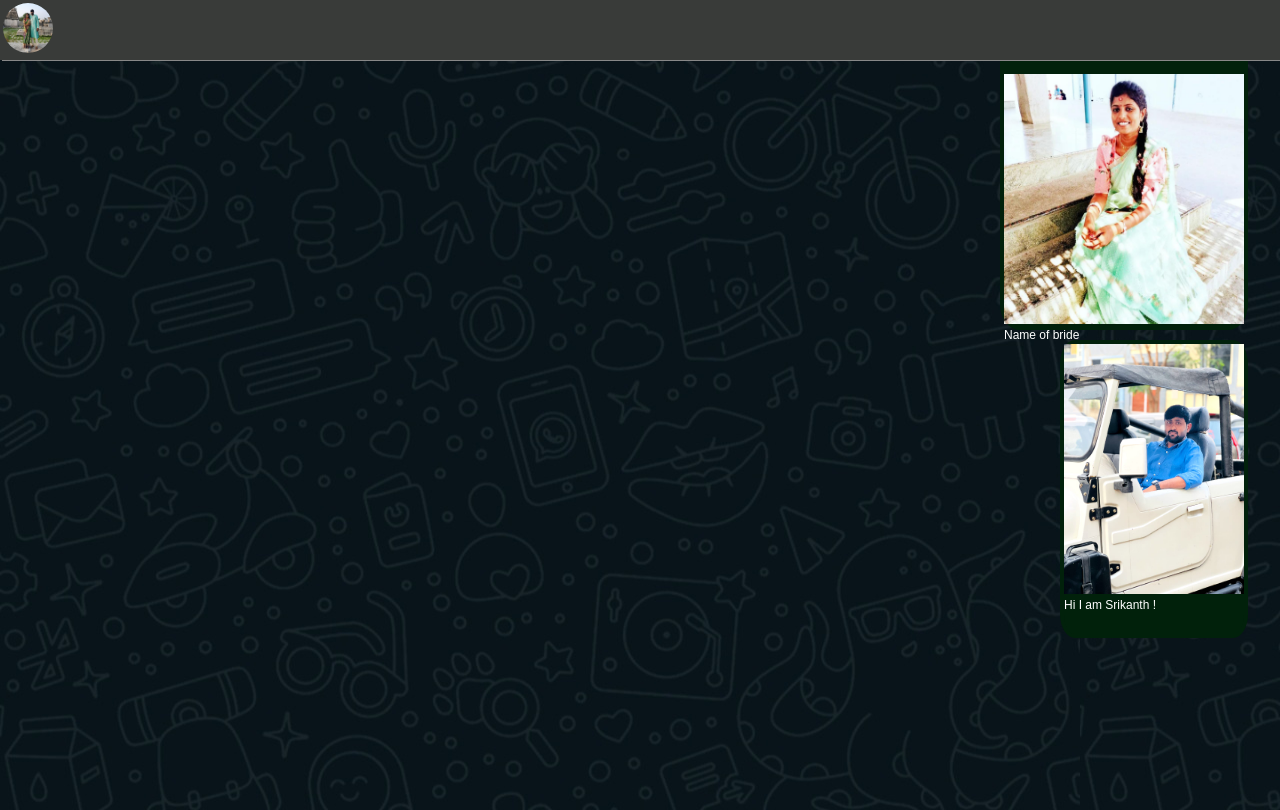
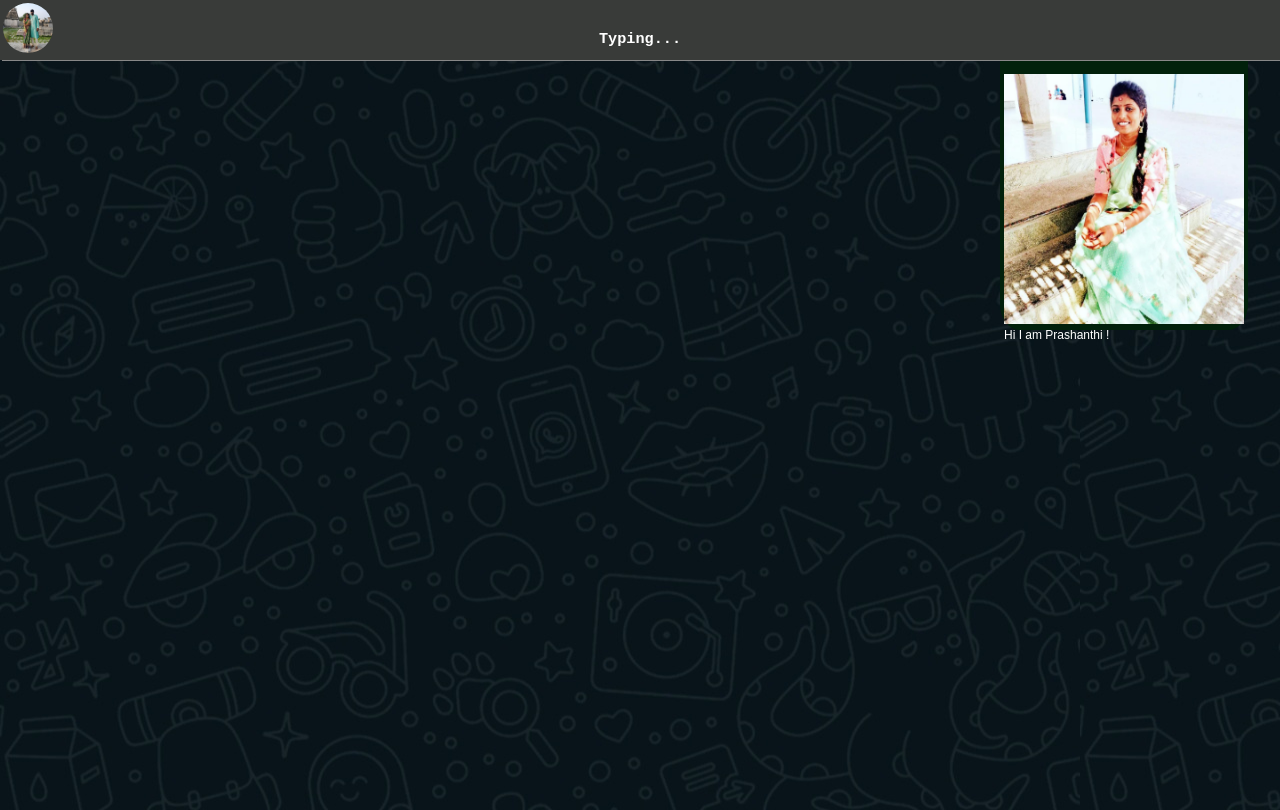
Before and after one commit to voligiarunkumar/marriage, a React (Create React App) app: page / in a window 1280 px wide. Built offline with nearby package versions, Linux system fonts and the light colour scheme.

Commit message:
completedchange

```diff
--- a/src/pages/Head.js
+++ b/src/pages/Head.js
@@ -10,7 +10,7 @@ const today= new Date();
 const nextMonth=new Date(today.getFullYear(),today.getMonth()+1, 5);
 const timeDiff=nextMonth.getTime()- today.getTime();
 const daysDiff=Math.ceil(timeDiff / (1000*3600*24));
-const marriageDaySentence=`There are ${daysDiff} days left for our marriage`
+const marriageDaySentence=daysDiff==0?'Welcome to our Marraige':`There are ${daysDiff} days left for our marriage`
 
 const classNameForType=canShowRemainingDay? "typingCompleted":"typing"
     return(<div className='head'>
--- a/src/pages/googleMap.js
+++ b/src/pages/googleMap.js
@@ -18,14 +18,12 @@ function GoogleMap() {
     </div>
   );
 
-
-
   let Narkkilakkad = (
     <iframe
       src="https://www.google.com/maps/embed?pb=!1m18!1m12!1m3!1d3813.4993126127756!2d78.0277987741169!3d17.09712651110416!2m3!1f0!2f0!3f0!3m2!1i1024!2i768!4f13.1!3m3!1m2!1s0x3bcbd140828a58d7%3A0x40b8b756413b3d5f!2sGM%20PATEL%20GARDENS!5e0!3m2!1sen!2sin!4v1681674440701!5m2!1sen!2sin"
       width="600"
       height="450"
-        style={{width:'300px',height:'70px',border:0}}
+      style={{ width: "300px", height: "70px", border: 0 }}
       allowfullscreen=""
       loading="lazy"
       referrerpolicy="no-referrer-when-downgrade"
@@ -34,21 +32,28 @@ function GoogleMap() {
 
   let Narkkilakkad2 = (
     <iframe
-        src="https://www.google.com/maps/embed?pb=!1m18!1m12!1m3!1d3813.4993126127756!2d78.0277987741169!3d17.09712651110416!2m3!1f0!2f0!3f0!3m2!1i1024!2i768!4f13.1!3m3!1m2!1s0x3bcbd140828a58d7%3A0x40b8b756413b3d5f!2sGM%20PATEL%20GARDENS!5e0!3m2!1sen!2sin!4v1681674440701!5m2!1sen!2sin"
+      src="https://www.google.com/maps/embed?pb=!1m18!1m12!1m3!1d3814.2459558972396!2d78.18448737468371!3d17.06061778377188!2m3!1f0!2f0!3f0!3m2!1i1024!2i768!4f13.1!3m3!1m2!1s0x3bcbcf67b126f045%3A0xa72dc317b7a7686c!2sAV%20Convention%20Shadnagar!5e0!3m2!1sen!2sin!4v1682165692112!5m2!1sen!2sin"
       width="600"
       height="450"
-        style={{width:'300px',height:'70px',border:0}}
+      style={{ width: "300px", height: "70px", border: 0 }}
       allowfullscreen=""
       loading="lazy"
       referrerpolicy="no-referrer-when-downgrade"
     ></iframe>
   );
-  return <div>{Narkkilakkad}
- <p className='whats-app-pargraph' style={{color:"yellow"}}><b>Marriage Location</b></p>
+  return (
+    <div>
+      {Narkkilakkad}
+      <p className="whats-app-pargraph" style={{ color: "yellow" }}>
+        <b>Marriage Location</b>
+      </p>
 
       {Narkkilakkad2}
- <p className='whats-app-pargraph' style={{color:"yellow"}}><b>Marriage Location</b></p>
-  </div>;
+      <p className="whats-app-pargraph" style={{ color: "yellow" }}>
+        <b>Reception Location</b>
+      </p>
+    </div>
+  );
 }
 
 export default GoogleMap;
--- a/src/pages/saveDate.js
+++ b/src/pages/saveDate.js
@@ -31,7 +31,7 @@ let saveDates=(<div className='main-div'>
 </div>
 
 
- <span className='Aysha'>name of birde</span>
+ <span className='Aysha'>Prashanthi</span>
  </h2>
 </div>
 <div>
--- a/src/pages/whatsApp.js
+++ b/src/pages/whatsApp.js
@@ -27,7 +27,7 @@ const WhatsApp = (props) => {
           style={{ width: "240px", height: "250px" }}
         />
         <p className="whats-app-pargraph" style={{ color: "white" }}>
-          Name of bride
+          Hi I am Prashanthi !
         </p>
       </div>
     </div>
```
Lines whose indentation alone changed are shown as unchanged.
